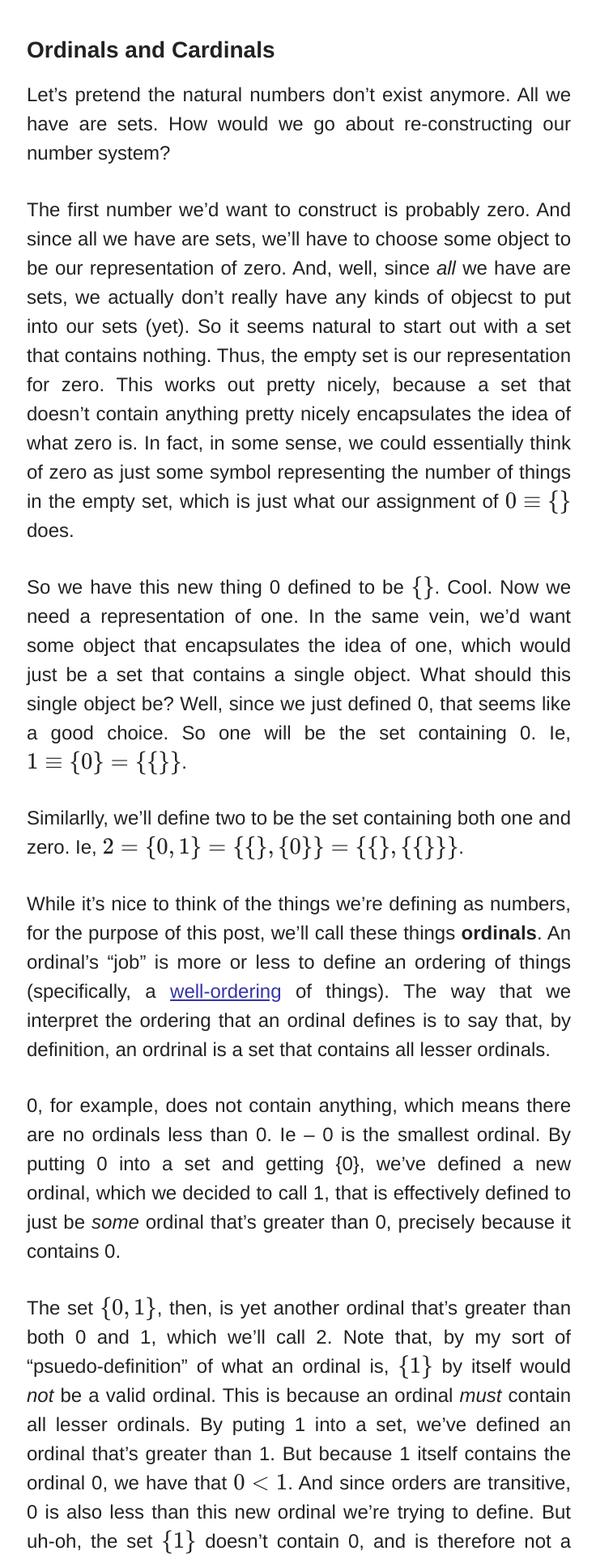
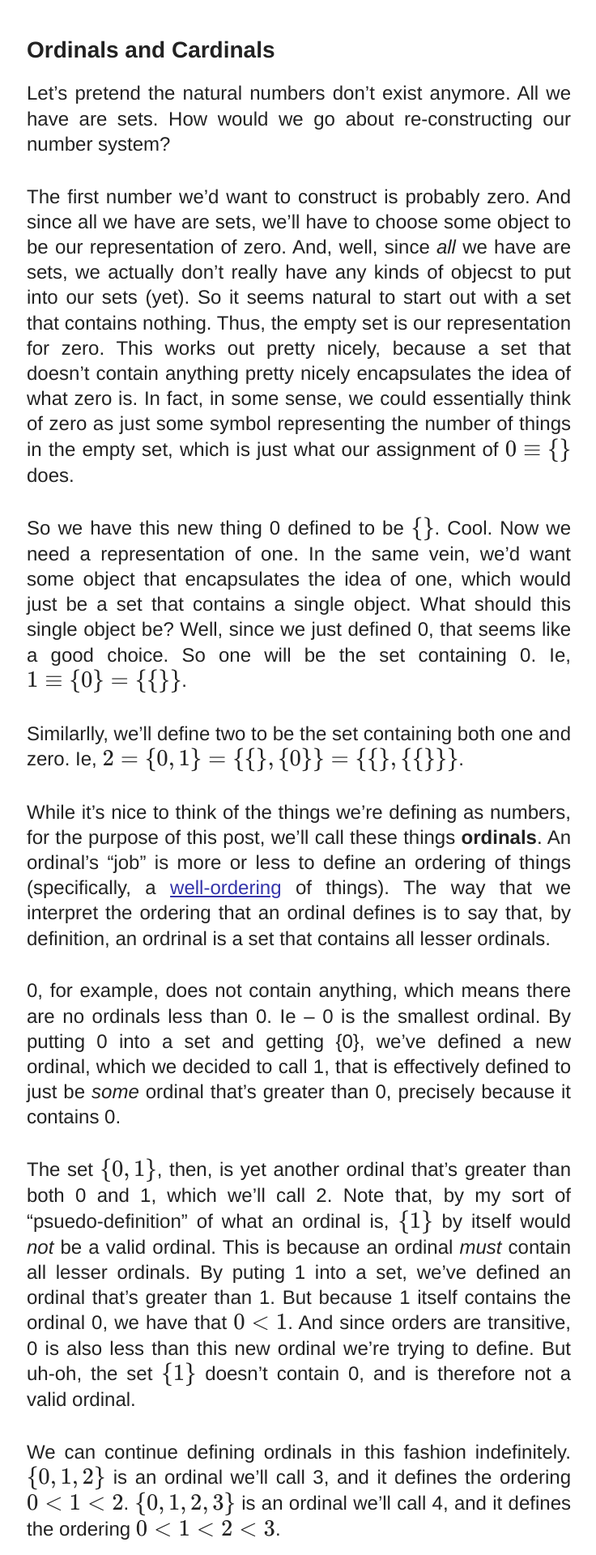
Before and after one commit to AlecBenzer/alecbenzer.github.com, a Jekyll site: the page built from _posts/2012-10-03-ordinals-and-cardinals.md, in a window 1280 px wide. Shown: the top 1920 px of the page at 81% size, without its empty margins (271-1007 px from the left). Built offline with Jekyll 4.4.1, drawn with Linux system fonts in a browser that asks for light colours; formulas are drawn with MathJax 3.

Commit message:
line height

```diff
--- a/css/style.css
+++ b/css/style.css
@@ -18,7 +18,7 @@ a:hover {
   font-size: 24px; }
   #content p {
     margin-bottom: 1.4em;
-    line-height: 1.5em;
+    line-height: 1.3em;
     text-align: justify; }
     #content p code {
       font-family: "Dejavu Sans Mono", "Consolas", "Menlo", "Monaco", monospace;
@@ -53,7 +53,7 @@ a:hover {
     margin-bottom: 1.4em; }
     #content ul li, #content ol li {
       margin-bottom: 10px;
-      line-height: 1.5em; }
+      line-height: 1.3em; }
   #content img {
     padding-top: 10px;
     padding-bottom: 10px;
--- a/css/style.scss
+++ b/css/style.scss
@@ -14,7 +14,7 @@ $body-color: #222;
 $header-color: $body-color;
 $link-color: #33a;
 $link-hover-color: darken($link-color, 30%);
-$line-height: 1.5em;
+$line-height: 1.3em;
 
 html, body {
   margin: 0;
```
